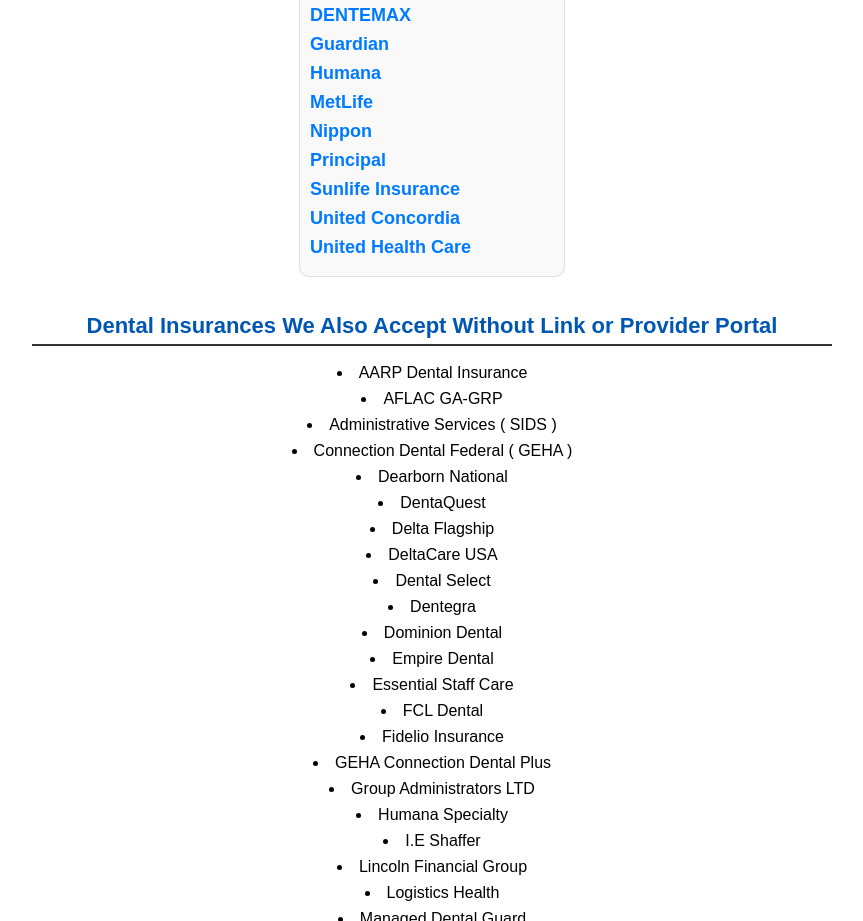
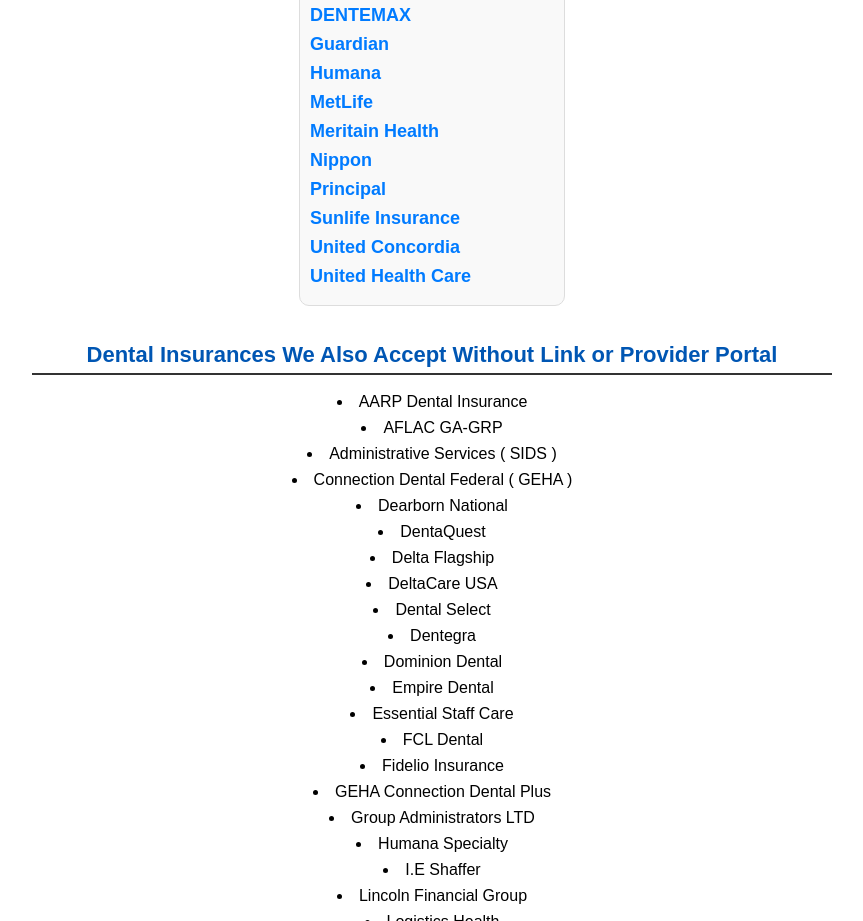
Before and after one commit to drkkdds/Dental-Insurance-bookmarks, a plain HTML site: page index.html in a window 1280 px wide. Shown: the part 1032-1953 px from the top of the page, without its empty margins (208-1071 px from the left). Drawn offline with Linux system fonts and the light colour scheme.

Commit message:
Update index.html

```diff
--- a/index.html
+++ b/index.html
@@ -88,6 +88,7 @@ function openInEdge(url) {
     }
 }
 </script>
+                <li style="margin: 8px 0; font-size: 16px;"><a href="https://account.meritain.com/" target="_blank">Meritain Health</a></li>
                 <li style="margin: 8px 0; font-size: 16px;"><a href="https://web9.hlthben.com/apps/um/login/hb_login.jsp?t_eventcode=1001" target="_blank">Nippon</a></li>
                 <li style="margin: 8px 0; font-size: 16px;"><a href="https://accounts.principal.com/app/bookmark/0oadm2qe1orihoKba5d7/login" target="_blank">Principal</a></li>
 
```
